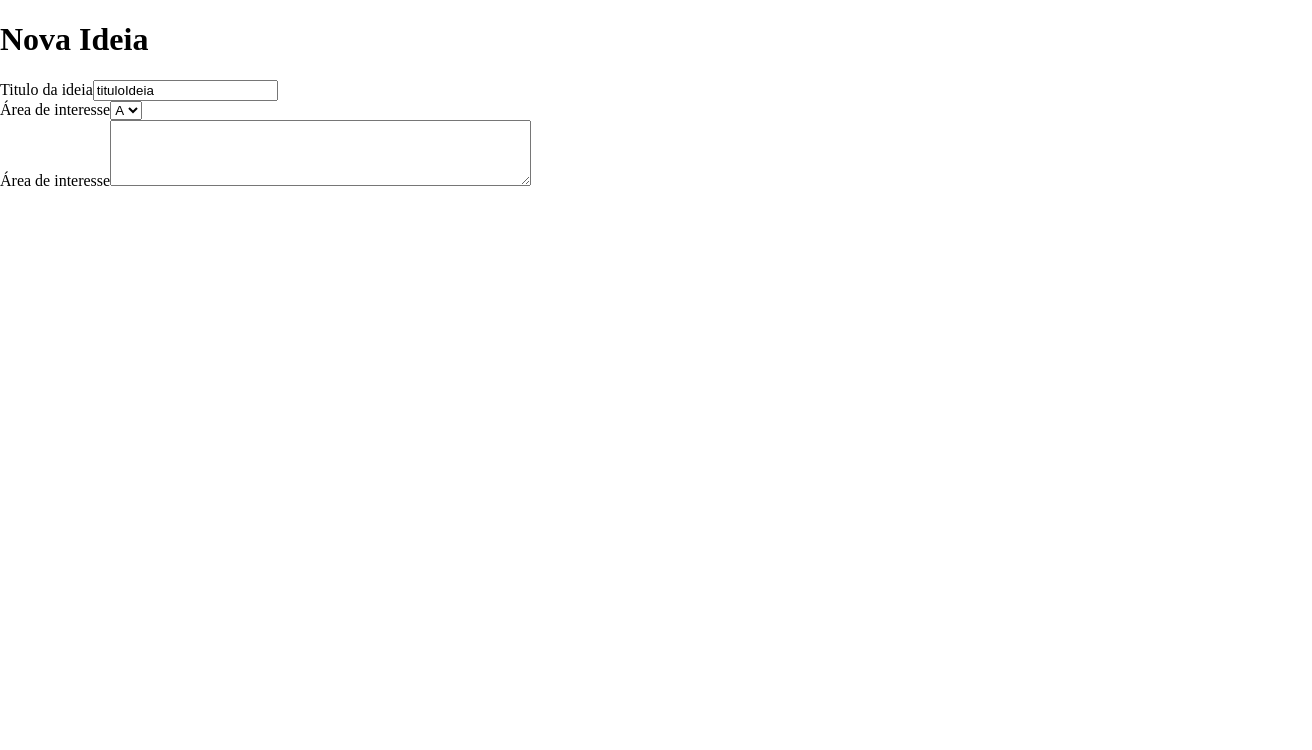
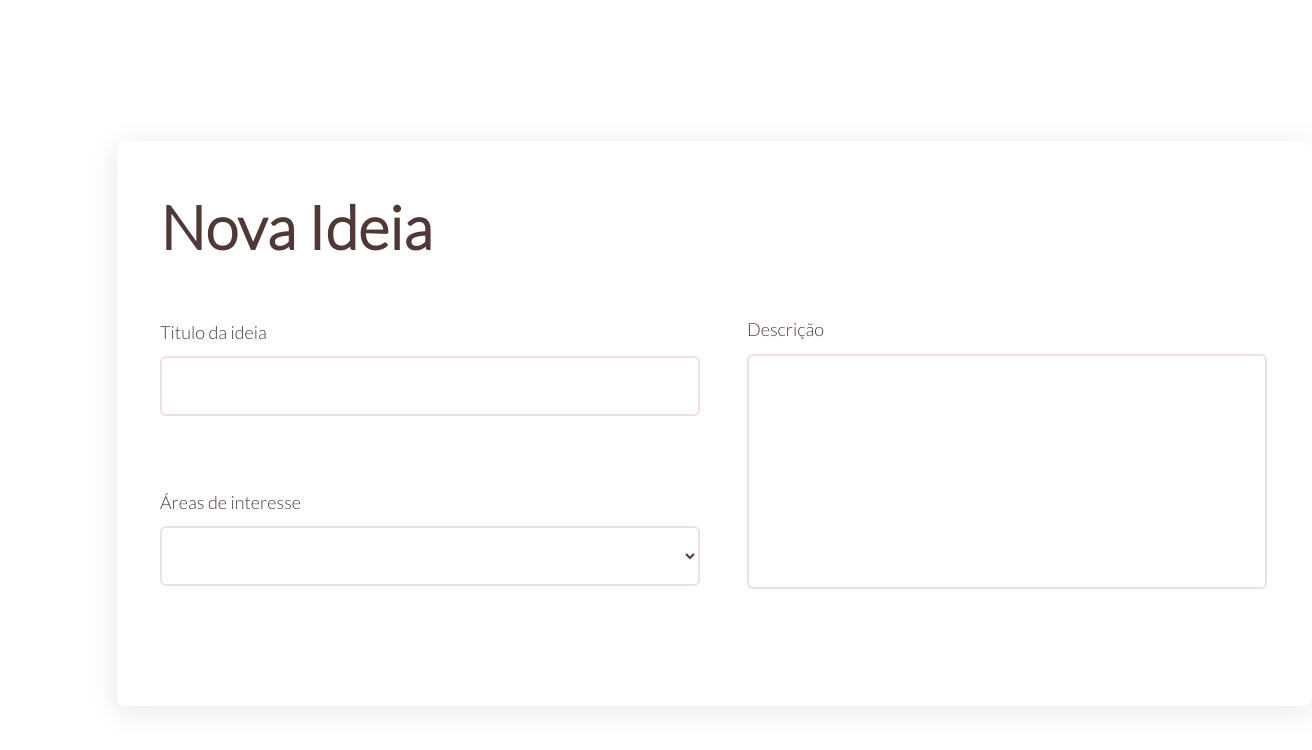
Before and after one commit to MilenaCrivella/plugue-front, an Angular app: page /cadastrar-ideia in a window 1280 px wide. Shown: the top 750 px of the page, 1312 px wide, since content can reach past the window. Built offline with nearby package versions, Linux system fonts and the light colour scheme.

Commit message:
CSS_cadastrarIdeia

```diff
--- a/src/app/pages/cadastrar-ideia/cadastrar-ideia.component.css
+++ b/src/app/pages/cadastrar-ideia/cadastrar-ideia.component.css
@@ -0,0 +1,79 @@
+div.cadastrarIdeia{
+    position: absolute;
+    width: 1195px;
+    height: 565px;
+    left: 117px;
+    top: 141px;
+    background: #FFFFFF;
+    box-shadow: 0px 5px 30px rgba(0, 0, 0, 0.1);
+    border-radius: 8px;
+}
+
+div.label{
+    position: absolute;
+    left: 43px;
+    top: 10px;
+    font-family: Lato;
+    font-size: 30px;
+    color: #4F3938;
+}
+
+div.tituloIdeia{
+    position: absolute;
+    left: 43px;
+    top: 180px;
+}
+
+label{
+    position: absolute;
+    font-family: Lato;
+    font-size: 18px;
+    color: #4F3938;
+}
+
+input.tituloIdeia{
+    display: block;
+    width: 540px;
+    height: 60px;
+    margin-top: 35px;
+    background: rgba(255, 255, 255, 0.05);
+    border: 2px solid rgba(179, 95, 95, 0.2);
+    box-sizing: border-box;
+    border-radius: 6px;
+}
+
+div.areaInteresse{
+    position: absolute;
+    left: 43px;
+    top: 350px;
+}
+
+select.areaInteresse{
+    display: block;
+    width: 540px;
+    height: 60px;
+    margin-top: 35px;
+    background: rgba(255, 255, 255, 0.05);
+    border: 2px solid rgba(179, 95, 95, 0.2);
+    box-sizing: border-box;
+    border-radius: 6px;
+    color: #4F3938;
+}
+
+div.descricaoIdeia{
+    position: absolute;
+    left: 630px;
+    top: 177px;
+}
+
+textarea.descricaoIdeia{
+    display: block;
+    background: rgba(255, 255, 255, 0.05);
+    border: 2px solid rgba(179, 95, 95, 0.2);
+    box-sizing: border-box;
+    border-radius: 6px;
+    width: 520px;
+    height: 235px;
+    resize: none;
+    margin-top: 18px;
+}
--- a/src/app/pages/cadastrar-ideia/cadastrar-ideia.component.html
+++ b/src/app/pages/cadastrar-ideia/cadastrar-ideia.component.html
@@ -1,16 +1,17 @@
 <div class="cadastrarIdeia">
-    <div>
+    <div class="label">
         <h1>Nova Ideia</h1>
     </div>
     <form class="cadastrarIdeia" action="">
         <div class="tituloIdeia">
             <label for="tituloIdeia">Titulo da ideia</label>
-            <input type="text" class="tituloIdeia" name="tituloIdeia" value="tituloIdeia"/>
+            <input type="text" class="tituloIdeia" id="tituloIdeia"/>
         </div>
 
         <div class="areaInteresse">
-            <label for="areaInteresse">Área de interesse</label>
+            <label for="areaInteresse">Áreas de interesse</label>
             <select class="areaInteresse">
+                <option value="" data-default disabled selected></option>
                 <option value="A">A</option>
                 <option value="B">B</option>
                 <option value="C">C</option>
@@ -19,7 +20,7 @@
         </div>
 
         <div class="descricaoIdeia">
-            <label for="areaInteresse">Área de interesse</label>
+            <label for="descricaoIdeia">Descrição</label><br>
             <textarea class="descricaoIdeia" name="descricaoIdeia" rows="4" cols="50"></textarea>
         </div>
     </form>
```
